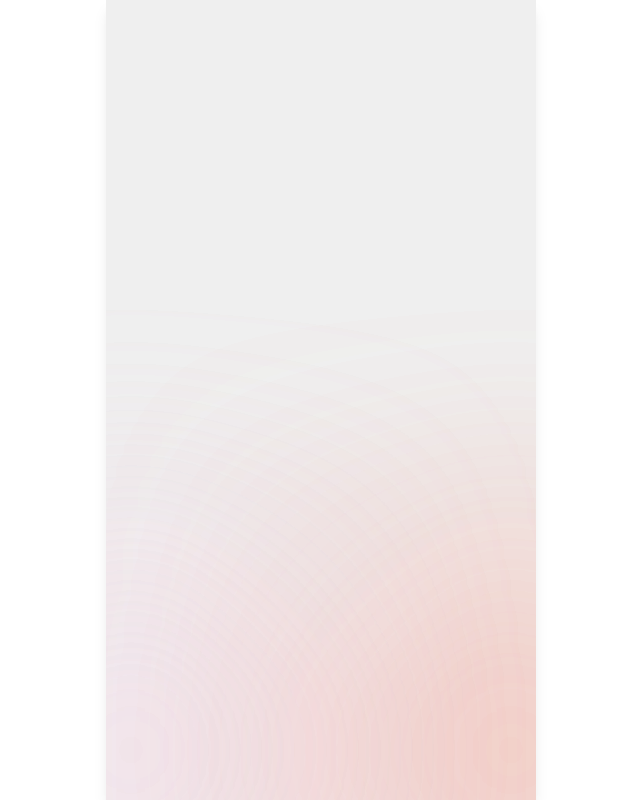
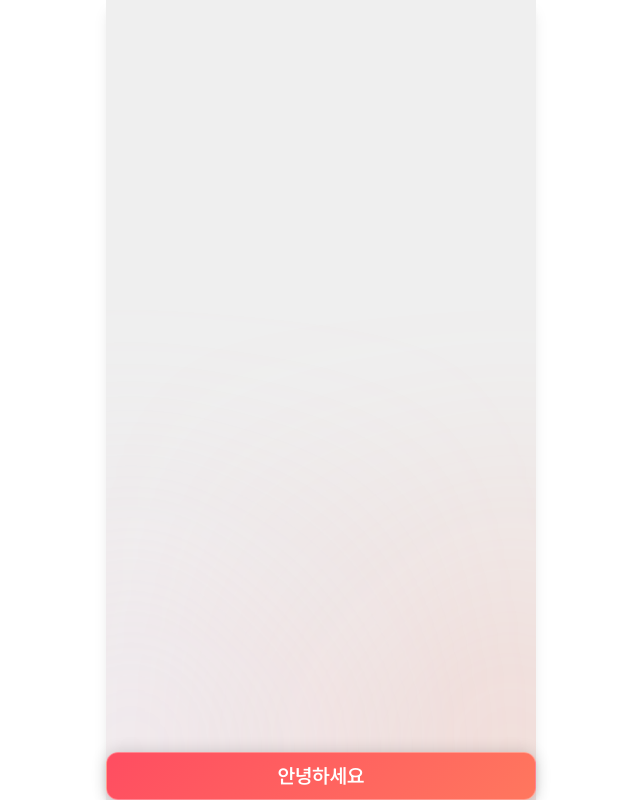
Before and after one commit to COMAtching/COMAtching5_FE, a Next.js app: page / in a window 1280 px wide. Shown: the whole page, without its empty margins (319-959 px from the left). Built offline with nearby package versions, Linux system fonts and the light colour scheme.

Commit message:
feat: 버튼 컴포넌트 추가 및 기존 블러 컴포넌트 제거

```diff
--- a/app/page.tsx
+++ b/app/page.tsx
@@ -1,9 +1,10 @@
 import Blur from "@/components/common/Blur";
+import Button from "@/components/ui/Button";
 
 export default function Home() {
   return (
     <main>
-      <Blur />
+      <Button fixed={true}>안녕하세요</Button>
     </main>
   );
 }
--- a/app/tokens.css
+++ b/app/tokens.css
@@ -135,169 +135,169 @@
 
 @layer utilities {
   /* Font utilities */
-  .text-16-400 {
+  .typo-16-400 {
     font-size: 16px;
     font-weight: 400;
     line-height: 1.5;
   }
 
-  .text-16-500 {
+  .typo-16-500 {
     font-size: 16px;
     font-weight: 500;
     line-height: 1.5;
   }
 
-  .text-16-600 {
+  .typo-16-600 {
     font-size: 16px;
     font-weight: 600;
     line-height: 1.5;
   }
 
-  .text-16-700 {
+  .typo-16-700 {
     font-size: 16px;
     font-weight: 700;
     line-height: 1.5;
   }
 
-  .text-20-400 {
+  .typo-20-400 {
     font-size: 20px;
     font-weight: 400;
     line-height: 1.5;
   }
 
-  .text-20-500 {
+  .typo-20-500 {
     font-size: 20px;
     font-weight: 500;
     line-height: 1.5;
   }
 
-  .text-20-600 {
+  .typo-20-600 {
     font-size: 20px;
     font-weight: 600;
     line-height: 1.5;
   }
 
-  .text-20-700 {
+  .typo-20-700 {
     font-size: 20px;
     font-weight: 700;
     line-height: 1.5;
   }
 
-  .text-24-400 {
+  .typo-24-400 {
     font-size: 24px;
     font-weight: 400;
     line-height: 1.5;
   }
 
-  .text-24-500 {
+  .typo-24-500 {
     font-size: 24px;
     font-weight: 500;
     line-height: 1.5;
   }
 
-  .text-24-600 {
+  .typo-24-600 {
     font-size: 24px;
     font-weight: 600;
     line-height: 1.5;
   }
 
-  .text-24-700 {
+  .typo-24-700 {
     font-size: 24px;
     font-weight: 700;
     line-height: 1.5;
   }
 
-  .text-12-400 {
+  .typo-12-400 {
     font-size: 12px;
     font-weight: 400;
     line-height: 1.5;
   }
 
-  .text-12-500 {
+  .typo-12-500 {
     font-size: 12px;
     font-weight: 500;
     line-height: 1.5;
   }
 
-  .text-12-600 {
+  .typo-12-600 {
     font-size: 12px;
     font-weight: 600;
     line-height: 1.5;
   }
 
-  .text-12-700 {
+  .typo-12-700 {
     font-size: 12px;
     font-weight: 700;
     line-height: 1.5;
   }
 
-  .text-14-400 {
+  .typo-14-400 {
     font-size: 14px;
     font-weight: 400;
     line-height: 1.5;
   }
 
-  .text-14-500 {
+  .typo-14-500 {
     font-size: 14px;
     font-weight: 500;
     line-height: 1.5;
   }
 
-  .text-14-600 {
+  .typo-14-600 {
     font-size: 14px;
     font-weight: 600;
     line-height: 1.5;
   }
 
-  .text-14-700 {
+  .typo-14-700 {
     font-size: 14px;
     font-weight: 700;
     line-height: 1.5;
   }
 
-  .text-10-400 {
+  .typo-10-400 {
     font-size: 10px;
     font-weight: 400;
     line-height: 1.5;
   }
 
-  .text-10-500 {
+  .typo-10-500 {
     font-size: 10px;
     font-weight: 500;
     line-height: 1.5;
   }
 
-  .text-10-600 {
+  .typo-10-600 {
     font-size: 10px;
     font-weight: 600;
     line-height: 1.5;
   }
 
-  .text-10-700 {
+  .typo-10-700 {
     font-size: 10px;
     font-weight: 700;
     line-height: 1.5;
   }
 
-  .text-18-400 {
+  .typo-18-400 {
     font-size: 18px;
     font-weight: 400;
     line-height: 1.5;
   }
 
-  .text-18-500 {
+  .typo-18-500 {
     font-size: 18px;
     font-weight: 500;
     line-height: 1.5;
   }
 
-  .text-18-600 {
+  .typo-18-600 {
     font-size: 18px;
     font-weight: 600;
     line-height: 1.5;
   }
 
-  .text-18-700 {
+  .typo-18-700 {
     font-size: 18px;
     font-weight: 700;
     line-height: 1.5;
--- /dev/null
+++ b/components/ui/Button.tsx
@@ -0,0 +1,125 @@
+import React from "react";
+import { cn } from "@/lib/utils";
+
+interface ButtonProps extends React.ButtonHTMLAttributes<HTMLButtonElement> {
+  children: React.ReactNode;
+  backgroundColor?: string;
+  width?: string;
+  height?: string;
+  fixed?: boolean;
+  bottom?: string; // px 단위 문자열 (예: "20px", "0px")
+  sideGap?: string; // px 단위 문자열 (예: "16px")
+  maxWidth?: string; // fixed일 때 최대 너비 (예: "430px")
+  textColor?: string;
+  fontSize?: string;
+  safeArea?: boolean; // safe-area-inset-bottom 적용 여부
+}
+
+const Button = React.forwardRef<HTMLButtonElement, ButtonProps>(
+  (
+    {
+      children,
+      backgroundColor = "bg-button-primary",
+      width = "w-full",
+      height = "h-12",
+      fixed = false,
+      bottom = "0px",
+      sideGap = "16px",
+      maxWidth = "max-w-[430px]",
+      textColor = "text-button-primary-text-default",
+      fontSize = "typo-20-600",
+      safeArea = true,
+      disabled = false,
+      className,
+      ...props
+    },
+    ref,
+  ) => {
+    // Tailwind 클래스인지 확인 (bg-, text- 등으로 시작)
+    const isTailwindClass = (value: string) => {
+      return /^(bg-|text-|border-)/.test(value);
+    };
+
+    // disabled 상태에 따른 배경색/텍스트색 결정
+    const finalBackgroundColor = disabled
+      ? "bg-button-background-disabled"
+      : backgroundColor;
+    const finalTextColor = disabled
+      ? "text-button-primary-text-disabled"
+      : textColor;
+
+    // bg-button-primary일 때 border와 shadow 추가
+    const isPrimaryButton = finalBackgroundColor === "bg-button-primary";
+
+    // 색상 값을 className과 style로 분리
+    const bgClass = isTailwindClass(finalBackgroundColor)
+      ? finalBackgroundColor
+      : undefined;
+    const bgStyle = !isTailwindClass(finalBackgroundColor)
+      ? finalBackgroundColor
+      : undefined;
+
+    const textClass = isTailwindClass(finalTextColor)
+      ? finalTextColor
+      : undefined;
+    const textStyle = !isTailwindClass(finalTextColor)
+      ? finalTextColor
+      : undefined;
+
+    // fixed일 때 bottom 계산 (safeArea 적용)
+    const getBottomValue = () => {
+      if (!fixed) return undefined;
+
+      if (safeArea) {
+        return `calc(${bottom} + env(safe-area-inset-bottom))`;
+      }
+
+      return bottom;
+    };
+
+    return (
+      <button
+        ref={ref}
+        disabled={disabled}
+        className={cn(
+          // 기본 스타일
+          "flex items-center justify-center rounded-[12px] transition-colors duration-100",
+          bgClass,
+          height,
+          textClass,
+          fontSize,
+          // fixed 속성에 따른 분기
+          fixed ? `fixed z-50 mx-auto ${maxWidth}` : width,
+          // disabled 상태에 따른 커서
+          disabled ? "cursor-not-allowed" : "cursor-pointer",
+          className,
+        )}
+        style={{
+          ...(fixed
+            ? {
+                bottom: getBottomValue(),
+                left: sideGap,
+                right: sideGap,
+              }
+            : undefined),
+          ...(bgStyle ? { backgroundColor: bgStyle } : undefined),
+          ...(textStyle ? { color: textStyle } : undefined),
+          ...(isPrimaryButton
+            ? {
+                border: "0.8px solid rgba(255, 255, 255, 0.3)",
+                boxShadow:
+                  "0px 4px 8px rgba(0, 0, 0, 0.08), 0px 0px 16px rgba(0, 0, 0, 0.16)",
+              }
+            : undefined),
+        }}
+        {...props}
+      >
+        {children}
+      </button>
+    );
+  },
+);
+
+Button.displayName = "Button";
+
+export default Button;
```
